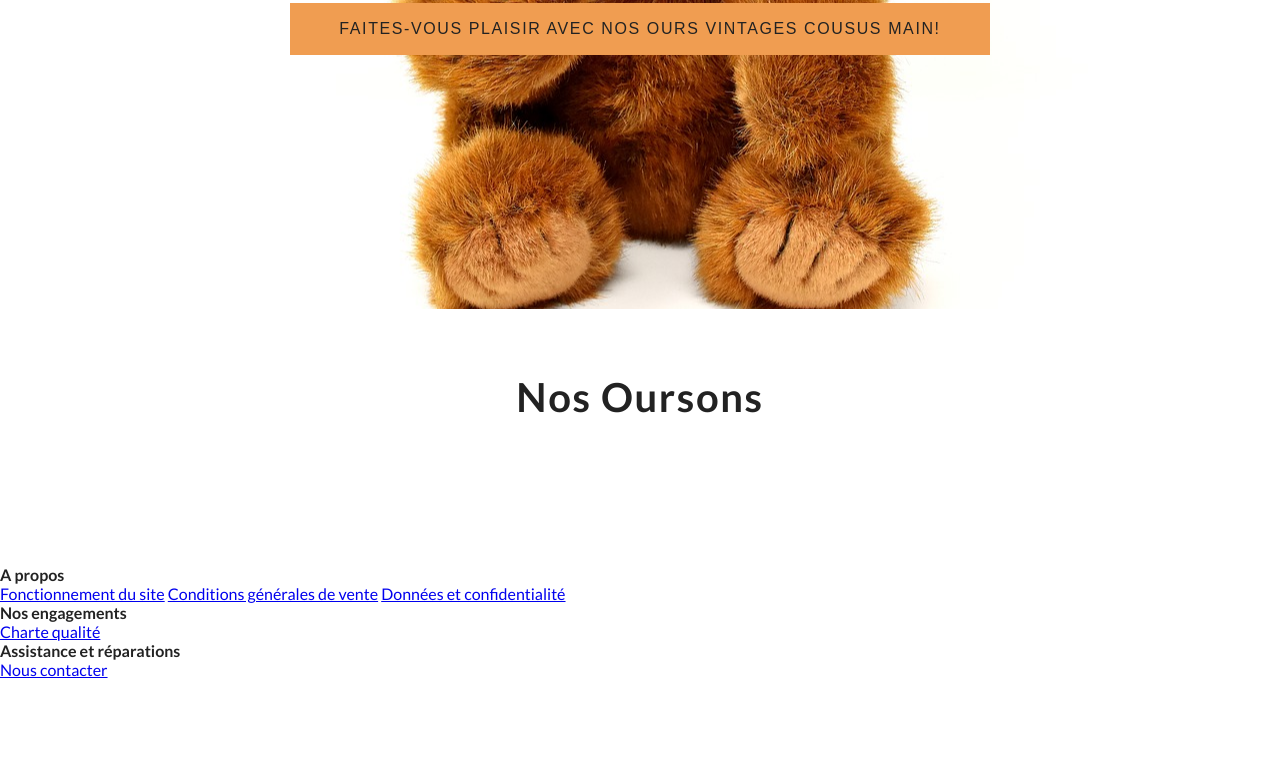
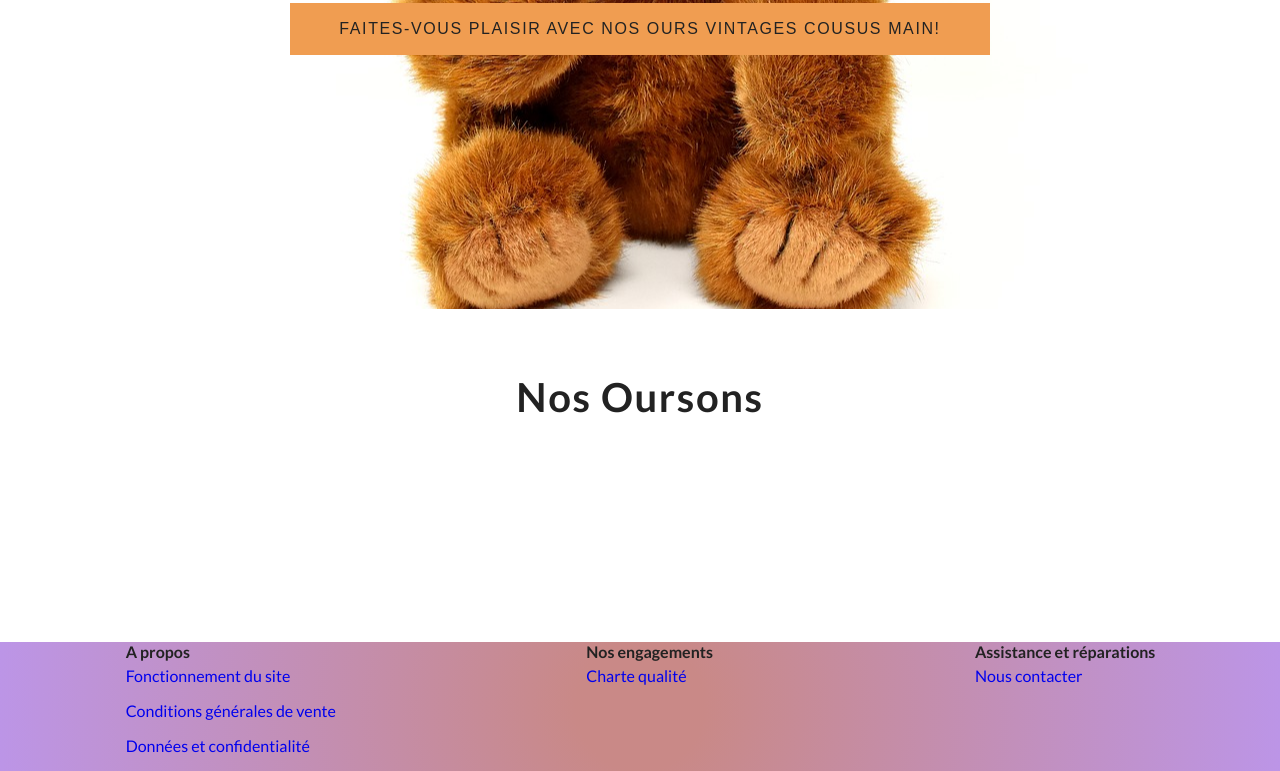
Before and after one commit to fredericGelinat/PremierEssaiProjet5, a plain HTML site: page frontend/view/home/Index.html in a window 1280 px wide. Shown: the part 581-1352 px from the top of the page. Before the commit the page ends 1260 px from the top, so only its background shows below. Drawn offline with Linux system fonts and the light colour scheme; no server answers.

Commit message:
style du footer

```diff
--- a/frontend/css/style.css
+++ b/frontend/css/style.css
@@ -256,3 +256,31 @@ body {
 .article .addFavorite.activated{
     color: yellow;
 }
+
+/*---------------------footer------------------*/
+.footer-1 a,
+.footer-2 a,
+.footer-3 a {
+  display: flex;
+  flex-direction: column;
+  margin: 5px 0 16px 0;
+  text-decoration: none;
+}
+.heberger h4 {
+  margin-right: -19px;
+}
+.assistance {
+  margin-left: 1%;
+}
+.heberger {
+  margin-left: 17%;
+}
+.a-propos {
+  margin: 0px 1px;
+}
+.all-footer {
+  display: flex;
+  justify-content: space-around;
+  margin: 6% 0 0 0;
+  background: radial-gradient(circle at center, #c98987 10%, #bc95e7 100%);
+}
```
